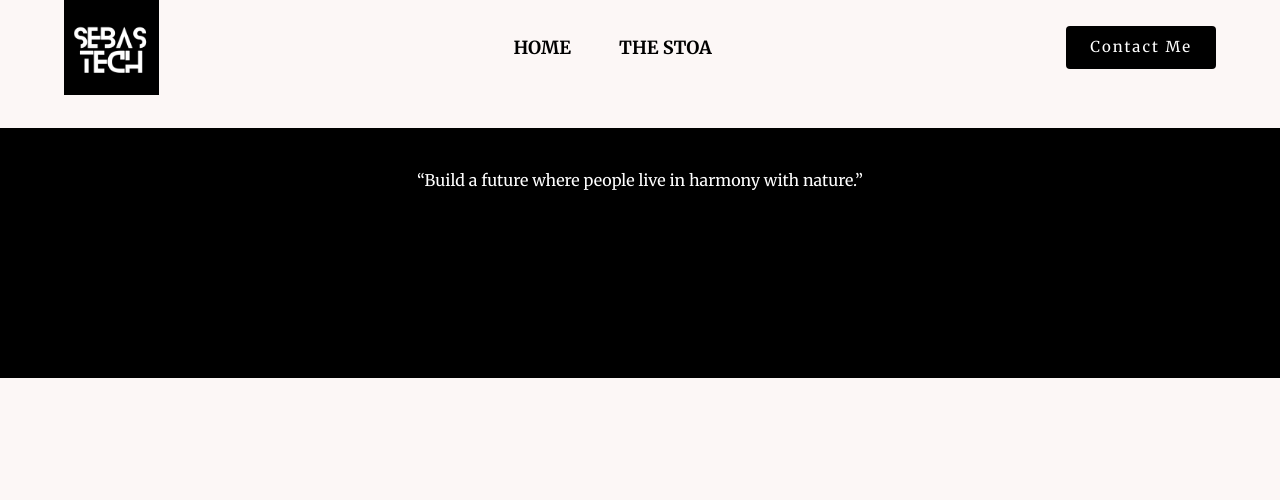
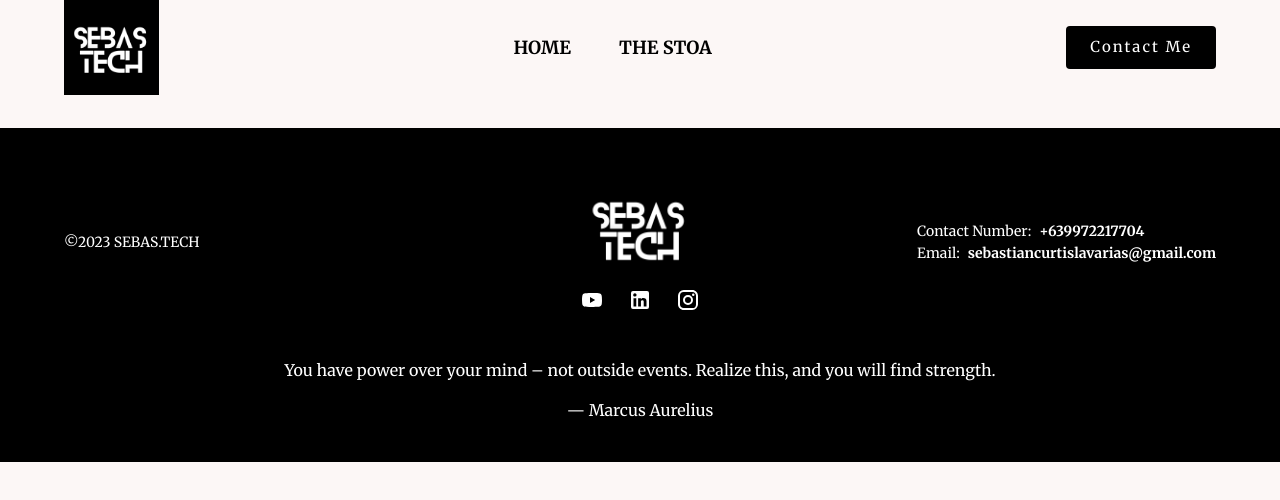
Before and after one commit to bastilavarias/sebas.tech, a Next.js app: page /stoa in a window 1280 px wide. Shown: the top 500 px of the page. Built offline with nearby package versions, Linux system fonts and the light colour scheme.

Commit message:
Initial footer created

```diff
--- a/package.json
+++ b/package.json
@@ -11,6 +11,7 @@
   "dependencies": {
     "@emotion/react": "^11.11.1",
     "@emotion/styled": "^11.11.0",
+    "@mui/icons-material": "^5.14.6",
     "@mui/lab": "^5.0.0-alpha.140",
     "@mui/material": "^5.14.5",
     "eslint": "8.47.0",
--- a/src/components/BaseFooter/BaseFooter.jsx
+++ b/src/components/BaseFooter/BaseFooter.jsx
@@ -1,25 +1,149 @@
+'use client';
+
+import * as React from 'react';
 import Box from '@mui/material/Box';
 import Container from '@mui/material/Container';
 import Typography from '@mui/material/Typography';
+import Avatar from '@mui/material/Avatar';
+import Image from 'next/image';
+import MyLogo from '@/assets/my-logo.png';
+import YouTubeIcon from '@mui/icons-material/YouTube';
+import Link from '@mui/material/Link';
+import LinkedInIcon from '@mui/icons-material/LinkedIn';
+import InstagramIcon from '@mui/icons-material/Instagram';
 
 export default function BaseFooter() {
+    const contacts = [
+        {
+            type: 'Contact Number',
+            value: '+639972217704',
+        },
+        {
+            type: 'Email',
+            value: 'sebastiancurtislavarias@gmail.com',
+        },
+    ];
+
     return (
         <footer>
             <Box
                 sx={{
-                    height: 250,
                     bgcolor: 'primary.main',
-                    py: 5,
+                    paddingY: 5,
                     color: 'white',
                 }}
             >
                 <Container>
-                    <Typography variant="body1" align="center">
-                        <q>
-                            Build a future where people live in harmony with
-                            nature.
-                        </q>
-                    </Typography>
+                    <Box
+                        sx={{
+                            display: 'flex',
+                            justifyContent: 'space-between',
+                            alignItems: 'center',
+                            marginBottom: 5,
+                        }}
+                    >
+                        <Box sx={{ width: '33.33%' }}>
+                            <Typography variant="subtitle2">
+                                &#169;2023 SEBAS.TECH
+                            </Typography>
+                        </Box>
+                        <Box
+                            sx={{
+                                width: '33.33%',
+                                display: 'flex',
+                                justifyContent: 'center',
+                            }}
+                        >
+                            <Box>
+                                <Avatar
+                                    variant="square"
+                                    sx={{ width: 120, height: 120 }}
+                                >
+                                    <Image src={MyLogo} alt="SebasTech" fill />
+                                </Avatar>
+                                <Box
+                                    sx={{
+                                        display: 'flex',
+                                        justifyContent: 'space-between',
+                                    }}
+                                >
+                                    <Link
+                                        href="https://www.youtube.com/channel/UCOhqyKr2hkAINWLgFOoV2tQ"
+                                        target="_blank"
+                                        sx={{ color: 'white' }}
+                                    >
+                                        <YouTubeIcon />
+                                    </Link>
+                                    <Link
+                                        href="https://www.linkedin.com/in/sebastian-curtis-lavarias-b20a57175/"
+                                        target="_blank"
+                                        sx={{ color: 'white' }}
+                                    >
+                                        <LinkedInIcon />
+                                    </Link>
+                                    <Link
+                                        href="https://www.instagram.com/bastilavarias/"
+                                        target="_blank"
+                                        sx={{ color: 'white' }}
+                                    >
+                                        <InstagramIcon />
+                                    </Link>
+                                </Box>
+                            </Box>
+                        </Box>
+                        <Box
+                            sx={{
+                                width: '33.33%',
+                            }}
+                        >
+                            <Box
+                                sx={{
+                                    display: 'flex',
+                                    justifyContent: 'flex-end',
+                                    alignItems: 'center',
+                                }}
+                            >
+                                <Box>
+                                    {contacts.map((contact, index) => (
+                                        <Box
+                                            sx={{
+                                                display: 'flex',
+                                            }}
+                                            key={index}
+                                        >
+                                            <Typography
+                                                variant="subtitle2"
+                                                sx={{ marginRight: 1 }}
+                                            >
+                                                {contact.type}:
+                                            </Typography>
+                                            <Typography
+                                                variant="subtitle2"
+                                                sx={{ fontWeight: 'bold' }}
+                                            >
+                                                {contact.value}
+                                            </Typography>
+                                        </Box>
+                                    ))}
+                                </Box>
+                            </Box>
+                        </Box>
+                    </Box>
+                    <Box>
+                        <figure
+                            style={{
+                                margin: 0,
+                                textAlign: 'center',
+                            }}
+                        >
+                            <blockquote>
+                                You have power over your mind – not outside
+                                events. Realize this, and you will find
+                                strength.
+                            </blockquote>
+                            <figcaption>&mdash; Marcus Aurelius</figcaption>
+                        </figure>
+                    </Box>
                 </Container>
             </Box>
         </footer>
```
Also changed, not shown: 1 other file (tests, documents, lock files or other folders).
